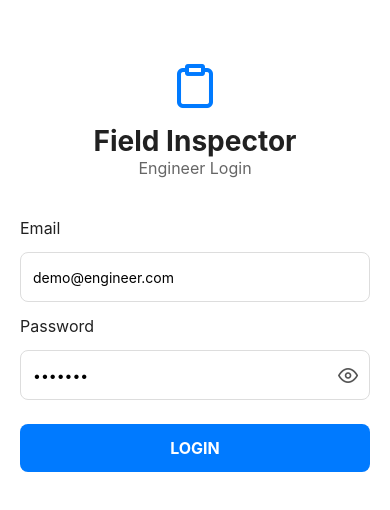
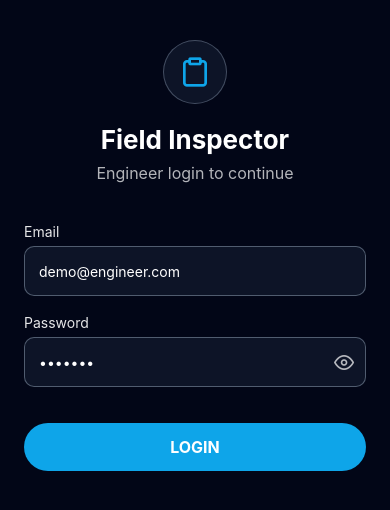
Before and after one commit to Rudra7769/FieldInspectPro, a React Native app: screen /Login in a window 390 px wide. Shown: the top 510 px of the page. Built offline with nearby package versions, Linux system fonts and the light colour scheme; what react-native-keyboard-controller, react-native-worklets would draw is missing.

Commit message:
Start Button Updated

```diff
--- a/screens/DashboardScreen.tsx
+++ b/screens/DashboardScreen.tsx
@@ -25,6 +25,7 @@ export default function DashboardScreen() {
   const [timers, setTimers] = useState<Record<string, { isRunning: boolean; startTime: number | null; elapsedMs?: number }>>({});
   const timerStore = useTimerStore();
   const isFlatCompleted = useFlatCompletionStore((s) => s.isFlatCompleted);
+  const [expandedId, setExpandedId] = useState<string | null>(null);
 
   useEffect(() => {
     loadAssignments();
@@ -94,14 +95,17 @@ export default function DashboardScreen() {
     const allFlatsCompleted = item.flatNumbers.length > 0 &&
       item.flatNumbers.every((flat) => isFlatCompleted(item.societyName, flat));
 
+    const isExpanded = expandedId === item.id;
+
     return (
       <Pressable
         onPress={() => {
-          if (!isRunning) {
-            Alert.alert('Start Required', 'Please press Start to begin work for this society.');
-            return;
+          // toggle expand/collapse for this card
+          setExpandedId((prev) => (prev === item.id ? null : item.id));
+          // if timer already running, also navigate to flats
+          if (isRunning) {
+            navigation.navigate('AssignmentFlats', { assignment: item });
           }
-          navigation.navigate('AssignmentFlats', { assignment: item });
         }}
       >
         <Card style={styles.assignmentCard}>
@@ -109,26 +113,11 @@ export default function DashboardScreen() {
             <View style={styles.cardTitleContainer}>
               <ThemedText style={styles.societyName}>{item.societyName}</ThemedText>
             </View>
-            <View style={styles.actionsRow}>
-              {allFlatsCompleted ? (
-                <View style={[styles.doneBadge, { backgroundColor: theme.success }]}>
-                  <ThemedText style={[styles.doneBadgeText, { color: theme.buttonText }]}>Done</ThemedText>
-                </View>
-              ) : (
-                <>
-                  {!isRunning ? (
-                    <Pressable style={[styles.actionButton, { backgroundColor: theme.primary }]} onPress={() => handleStart(item)}>
-                      <ThemedText style={[styles.actionButtonText, { color: theme.buttonText }]}>Start</ThemedText>
-                    </Pressable>
-                  ) : (
-                    <Pressable style={[styles.actionButton, { backgroundColor: theme.error }]} onPress={() => handleStop(item)}>
-                      <ThemedText style={[styles.actionButtonText, { color: theme.buttonText }]}>Stop</ThemedText>
-                    </Pressable>
-                  )}
-                </>
-              )}
-              <Feather name="chevron-right" size={20} color={theme.textSecondary} />
-            </View>
+            <Feather
+              name={isExpanded ? 'chevron-up' : 'chevron-down'}
+              size={20}
+              color={theme.textSecondary}
+            />
           </View>
 
           <View style={styles.cardContent}>
@@ -150,6 +139,25 @@ export default function DashboardScreen() {
               </ThemedText>
             ) : null}
           </View>
+
+          {isExpanded ? (
+            <View style={styles.footerRow}>
+              {allFlatsCompleted ? (
+                <View style={[styles.fullWidthFooter, { backgroundColor: theme.success }]}>
+                  <ThemedText style={[styles.fullWidthFooterText, { color: theme.buttonText }]}>Done</ThemedText>
+                </View>
+              ) : (
+                <Pressable
+                  style={[styles.fullWidthFooter, { backgroundColor: isRunning ? theme.error : theme.primary }]}
+                  onPress={() => (isRunning ? handleStop(item) : handleStart(item))}
+                >
+                  <ThemedText style={[styles.fullWidthFooterText, { color: theme.buttonText }]}>
+                    {isRunning ? 'Stop' : 'Start'}
+                  </ThemedText>
+                </Pressable>
+              )}
+            </View>
+          ) : null}
         </Card>
       </Pressable>
     );
@@ -272,6 +280,21 @@ const styles = StyleSheet.create({
   cardContent: {
     gap: Spacing.sm,
   },
+  footerRow: {
+    marginTop: Spacing.md,
+    flexDirection: 'row',
+  },
+  fullWidthFooter: {
+    flex: 1,
+    paddingVertical: Spacing.md,
+    borderRadius: BorderRadius.sm,
+    alignItems: 'center',
+    justifyContent: 'center',
+  },
+  fullWidthFooterText: {
+    ...Typography.button,
+    fontWeight: '700',
+  },
   infoRow: {
     flexDirection: 'row',
     alignItems: 'center',
--- a/screens/LoginScreen.tsx
+++ b/screens/LoginScreen.tsx
@@ -37,36 +37,46 @@ export default function LoginScreen() {
   };
 
   return (
-    <ThemedView style={[styles.container, { paddingTop: insets.top + 60 }]}>
+    <ThemedView style={[styles.container, { paddingTop: insets.top + 40 }]}>
       <View style={styles.header}>
-        <Feather name="clipboard" size={48} color="#007aff" />
+        <View style={styles.iconCircle}>
+          <Feather name="clipboard" size={32} color="#0ea5e9" />
+        </View>
         <ThemedText style={styles.title}>Field Inspector</ThemedText>
-        <ThemedText style={styles.subtitle}>Engineer Login</ThemedText>
+        <ThemedText style={styles.subtitle}>Engineer login to continue</ThemedText>
       </View>
 
       <View style={styles.form}>
-        <ThemedText>Email</ThemedText>
+        <View style={styles.fieldGroup}>
+          <ThemedText style={styles.label}>Email</ThemedText>
           <TextInput
             style={styles.input}
             value={email}
             onChangeText={setEmail}
             autoCapitalize="none"
+            placeholder="Enter your email"
+            placeholderTextColor="rgba(255,255,255,0.5)"
           />
+        </View>
 
-        <ThemedText>Password</ThemedText>
+        <View style={styles.fieldGroup}>
+          <ThemedText style={styles.label}>Password</ThemedText>
           <View style={styles.passwordContainer}>
             <TextInput
               style={[styles.input, { paddingRight: 45 }]}
               value={password}
               onChangeText={setPassword}
               secureTextEntry={!showPassword}
+              placeholder="Enter your password"
+              placeholderTextColor="rgba(255,255,255,0.5)"
             />
             <Pressable
               style={styles.eyeIcon}
               onPress={() => setShowPassword(!showPassword)}
             >
-            <Feather name={showPassword ? "eye-off" : "eye"} size={20} color="#555" />
+              <Feather name={showPassword ? "eye-off" : "eye"} size={20} color="rgba(255,255,255,0.7)" />
             </Pressable>
+          </View>
         </View>
 
         {error ? <ThemedText style={styles.error}>{error}</ThemedText> : null}
@@ -88,17 +98,31 @@ export default function LoginScreen() {
 }
 
 const styles = StyleSheet.create({
-  container: { flex: 1, padding: 20 },
-  header: { alignItems: "center", marginBottom: 40 },
-  title: { fontSize: 28, fontWeight: "700", marginTop: 12 },
-  subtitle: { color: "#666" },
-  form: { gap: 14 },
+  container: { flex: 1, padding: 24, backgroundColor: "#020617" },
+  header: { alignItems: "center", marginBottom: 40, gap: 8 },
+  iconCircle: {
+    width: 64,
+    height: 64,
+    borderRadius: 32,
+    backgroundColor: "rgba(15,23,42,0.9)",
+    alignItems: "center",
+    justifyContent: "center",
+    borderWidth: 1,
+    borderColor: "rgba(148,163,184,0.4)",
+  },
+  title: { fontSize: 26, fontWeight: "700", marginTop: 12, color: "#fff" },
+  subtitle: { color: "rgba(255,255,255,0.7)" },
+  form: { gap: 18 },
+  fieldGroup: { gap: 6 },
+  label: { color: "rgba(255,255,255,0.9)", fontSize: 14 },
   input: {
     height: 50,
     borderWidth: 1,
-    borderRadius: 8,
-    borderColor: "#ddd",
-    paddingHorizontal: 12,
+    borderRadius: 10,
+    borderColor: "rgba(148,163,184,0.5)",
+    paddingHorizontal: 14,
+    color: "#fff",
+    backgroundColor: "rgba(15,23,42,0.9)",
   },
   passwordContainer: { position: "relative" },
   eyeIcon: {
@@ -107,13 +131,13 @@ const styles = StyleSheet.create({
     top: 14,
   },
   button: {
-    backgroundColor: "#007aff",
+    backgroundColor: "#0ea5e9",
     height: 48,
     justifyContent: "center",
     alignItems: "center",
-    borderRadius: 8,
-    marginTop: 10,
+    borderRadius: 999,
+    marginTop: 18,
   },
   buttonText: { color: "white", fontWeight: "700" },
-  error: { color: "red", marginTop: 4 },
+  error: { color: "#f97373", marginTop: 6 },
 });
```
Lines whose indentation alone changed are shown as unchanged.
